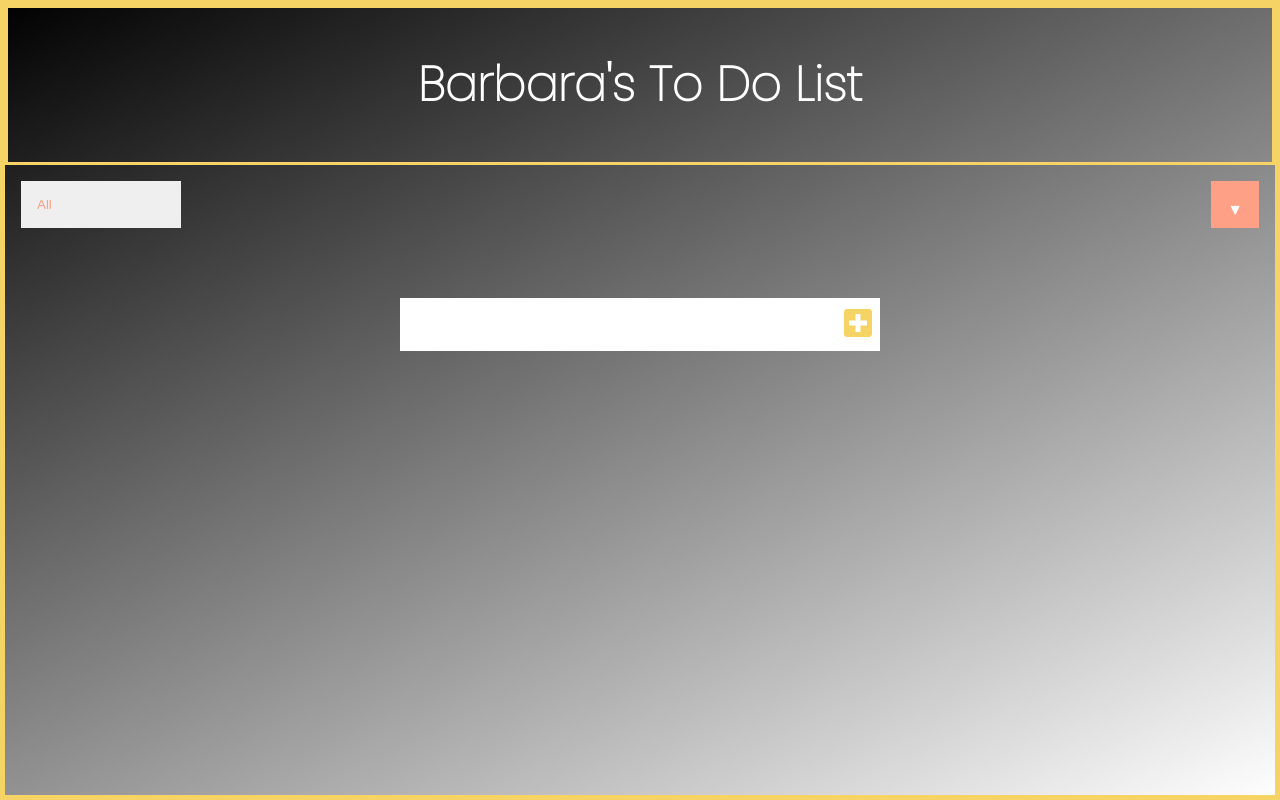
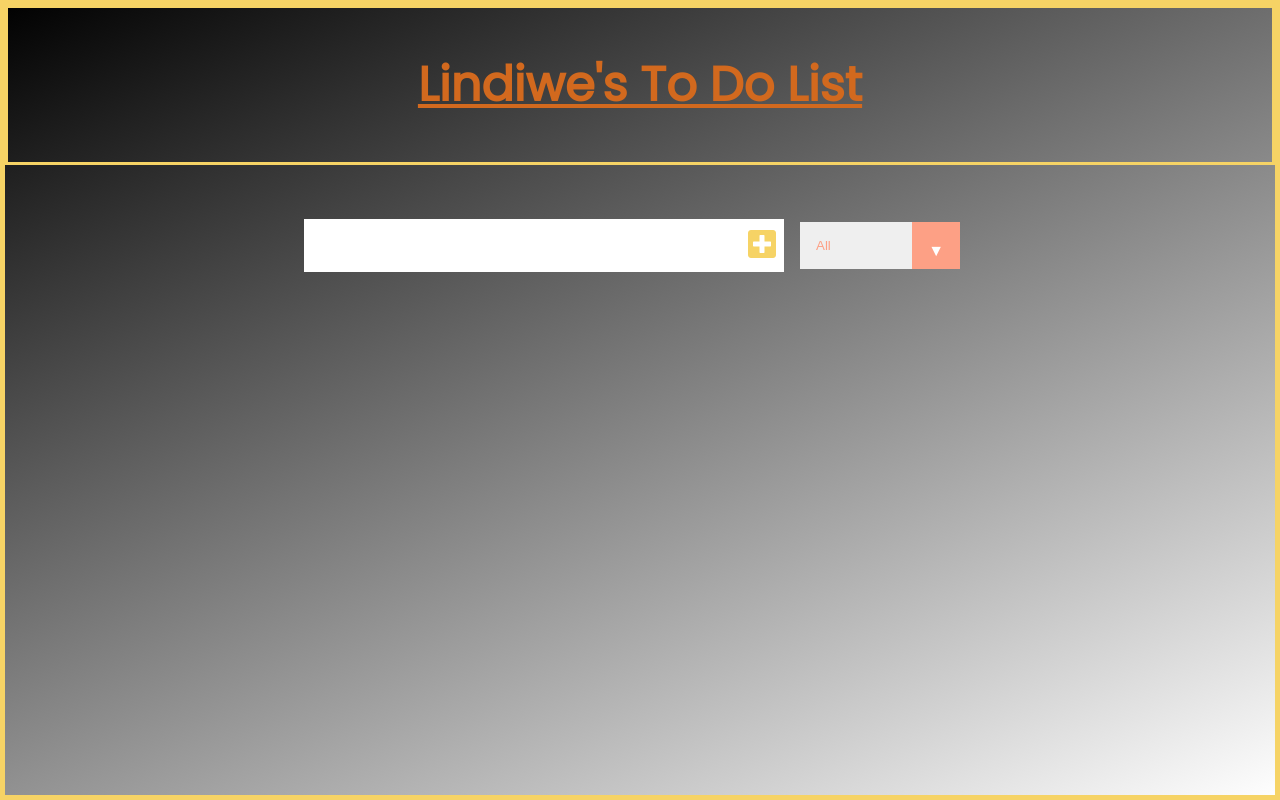
Before and after one commit to appfactory-tshimologong/Todo-List, a plain HTML site: page index.html in a window 1280 px wide. Drawn offline with Linux system fonts and the light colour scheme.

Commit message:
updated the html file

```diff
--- a/index.html
+++ b/index.html
@@ -4,36 +4,48 @@
 <head>
     <meta charset="UTF-8">
     <meta name="viewport" content="width=device-width, initial-scale=1.0">
-    <link href="https://fonts.googleapis.com/css2?family=Poppins:wght@100&display=swap" rel="stylesheet">
+    <link href="https://fonts.googleapis.com/css2?family=Poppins&display=swap" rel="stylesheet">
     <link rel="stylesheet" href="https://cdnjs.cloudflare.com/ajax/libs/font-awesome/5.13.0/css/all.min.css" integrity="sha256-h20CPZ0QyXlBuAw7A+KluUYx/3pK+c7lYEpqLTlxjYQ=" crossorigin="anonymous" />
     <link rel="stylesheet" href="./style.css">
+
     <title>To Do List</title>
 </head>
 
 <body>
 
     <header>
-        <h1>Barbara's To Do List</h1>
+        <h1 style = "text-decoration: underline;color:chocolate">Lindiwe's To Do List</h1>
     </header>
 
-    <div class="select">
+    <!--******** INORDER TO COLLECT THE USER INPUT, THE CODE NEEDS TO BE IN A FORM SO THAT IT CAN BE SUBMITTED ***** -->
+
+    <!-- <div class="select">
         <select name="todos" class="filter-todo">
             <option value="all">All</option>
             <option value="all">Completed</option>
             <option value="all">Not Complete</option>
         </select>
-    </div>
+    </div> -->
 
     <form>
         <input class="todo-input"  type="text" >
+
         <button class="todo-button" type="submit">
             <i class ="fas fa-plus-square"></i>
         </button>
+
+        <div class="select">
+            <select name="todos" class="filter-todo">
+                <option value="all">All</option>
+                <option value="completed">Completed</option>
+                <option value="notcompleted">Not Complete</option>
+            </select>
+        </div>
+
     </form>
 
      <div class="todo-container">
-        <ul class="todo-list">
-        </ul>
+        <ul class="todo-list"></ul>
     </div>
 
     <script src="./app.js"></script>
```
